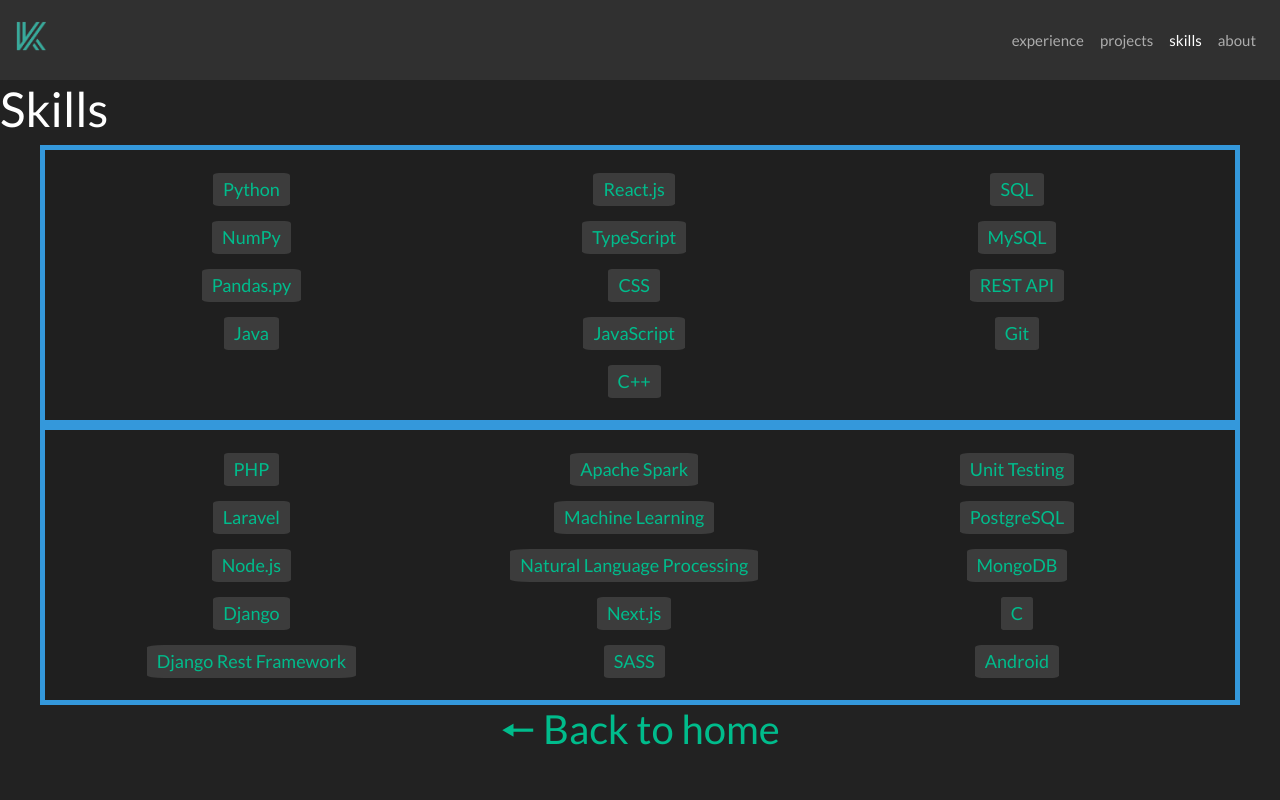
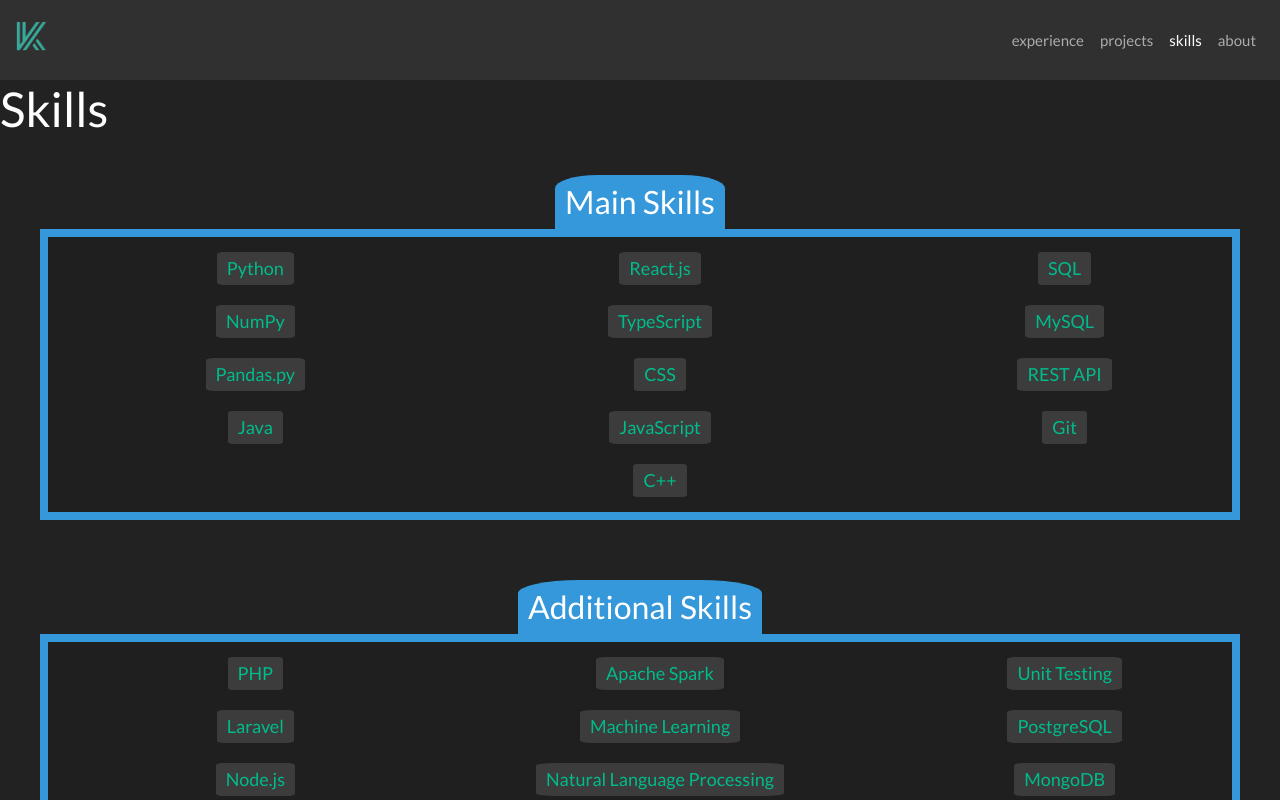
Before and after one commit to k-brereton/portfolio-site, a Next.js app: page /skills in a window 1280 px wide. Shown: the top 800 px of the page. Built offline with nearby package versions, Linux system fonts and the light colour scheme.

Commit message:
Made skills look decent, and removed ColoredBox css class

```diff
--- a/components/CommonComponents.module.scss
+++ b/components/CommonComponents.module.scss
@@ -1,9 +1,18 @@
 @use "~bootswatch/dist/darkly/variables";
 
+.skillsBoxTitle{
+  padding: 3px 10px;
+  font-size: xx-large;
+  border-radius: 25% 25% 0 0;
+
+}
 .skillsBox{
   display: inline-grid;
-  grid-template-columns: 33% 33% 33%;
+  grid-template-columns: 33.333333% 33.333333% 33.333333%;
+  grid-auto-rows: 1fr;
   background-color: darken(variables.$body-bg,1%);
+  gap: 20px;
+  padding: 15px;
 
   >div{
     text-align: center;
@@ -11,7 +20,9 @@
     justify-content: center;
     align-items: center;
     $link_background_color:lighten(variables.$body-bg,10%);
+
     >a{
+      font-size: large;
 
       display: block;
       height: min-content;
@@ -26,3 +37,15 @@
     }
   }
 }
+
+
+@media screen and (max-width: 500px) {
+  .skillsBox{
+    grid-template-columns: 50% 50%;
+    gap: 10px;
+
+    >div>a {
+      width:min-content;
+    }
+  }
+}
--- a/components/CommonComponents.tsx
+++ b/components/CommonComponents.tsx
@@ -69,16 +69,20 @@ export function TimeRangeComponent({start, end}:TimeRangeComponentProps) {
 
 interface SkillsBoxProps {
     readonly title:string|null;
-    readonly skills:ReadonlyArray<ProjectTag|null>;
+    readonly skills:ReadonlyArray<ProjectTag>;
     readonly className:string;
+    readonly titleClassName:string;
 }
-export function SkillsBox({title,skills, className}:SkillsBoxProps){
+export function SkillsBox({title,skills, className,titleClassName}:SkillsBoxProps){
 
     const links=skills.map((skill,idx)=>{
         return <div key={idx}>
-            {skill!==null && <Link href={`/projects/${skill}`}>{skill}</Link>}
+            <Link href={`/projects/${skill}`}>{skill}</Link>
         </div>;
     });
 
-    return <div className={`${className} ${styles.skillsBox}`}>{links}</div>
+    return <div className="centering">
+        <div className={`${titleClassName} ${styles.skillsBoxTitle}`}>{title}</div>
+        <div className={`${className} ${styles.skillsBox}`}>{links}</div>
+    </div>
 }
--- a/globals.scss
+++ b/globals.scss
@@ -9,13 +9,6 @@ $theme-blue:#33667F;
 .hidden{
     visibility: hidden;
     display: none;
-}
-
-
-@mixin coloredBox($color){
-    padding: 15px;
-    border: solid 5px $color;
-    font-size: large;
 }
 
 .centering{
--- a/pages/about.module.scss
+++ b/pages/about.module.scss
@@ -11,9 +11,11 @@
     height: 100%;
 }
 .textArea{
-    @include globals.coloredBox(variables.$cyan);
+    border: solid 5px variables.$cyan;
     max-width: 800px;
     display: inline-block;
+    padding: 15px;
+    font-size: large;
 }
 .contactArea{
     padding-top: 30px;
--- a/pages/skills.module.scss
+++ b/pages/skills.module.scss
@@ -2,15 +2,45 @@
 @use "~bootswatch/dist/darkly/variables";
 
 
+
 .mainArea{
   @extend .centering;
+  > * {
+    margin: 30px 0;
+  }
 }
-.firstSkills{
-  width:100%;
+.skills{
+  width:98%;
   max-width: 1200px;
-  height: 35vh;
 }
 
 .firstSkills{
-  @include globals.coloredBox(variables.$cyan);
+  @extend .skills;
+  border: solid 8px variables.$cyan;
 }
+.secondSkills{
+  @extend .skills;
+  border: solid 8px variables.$cyan;
+}
+
+.firstSkills >div:last-child{
+  grid-column: 2;
+}
+
+@media screen and (max-width: 500px) {
+  .firstSkills >div:last-child{
+    grid-column: auto;
+  }
+}
+
+.skillsTitle{
+  background-color: variables.$cyan;
+}
+
+.firstSkillsTitle{
+  @extend .skillsTitle;
+}
+.secondSkillsTitle{
+  @extend .skillsTitle;
+
+}
--- a/pages/skills.tsx
+++ b/pages/skills.tsx
@@ -5,22 +5,21 @@ import {ProjectTag} from "../components/ProjectComponents";
 import style from "./skills.module.scss"
 
 
-const MAIN_SKILLS:ReadonlyArray<ProjectTag|null>=[
+const MAIN_SKILLS:ReadonlyArray<ProjectTag>=[
     "Python",   "React.js",     "SQL",
     "NumPy",    "TypeScript",   "MySQL",
     "Pandas.py","CSS",          "REST API",
     "Java",     "JavaScript",   "Git",
-    null,       "C++"
+    "C++"
 ]
 
-const ADDITIONAL_SKILLS:ReadonlyArray<ProjectTag|null>=[
+const ADDITIONAL_SKILLS:ReadonlyArray<ProjectTag>=[
     "PHP",                  "Apache Spark",                 "Unit Testing",
     "Laravel",              "Machine Learning",             "PostgreSQL",
     "Node.js",              "Natural Language Processing",  "MongoDB",
     "Django",               "Next.js",                      "C",
     "Django Rest Framework","SASS",                         "Android"
 ];
-
 
 export default function SkillsPage() {
     return <>
@@ -29,8 +28,8 @@ export default function SkillsPage() {
         </Head>
         <h1>Skills</h1>
         <div className={style.mainArea}>
-                <SkillsBox title="Main Skills" skills={MAIN_SKILLS}  className={style.firstSkills}/>
-                <SkillsBox title="Additional Skills" skills={ADDITIONAL_SKILLS} className={style.firstSkills}/>
+                <SkillsBox title="Main Skills" skills={MAIN_SKILLS}  className={style.firstSkills} titleClassName={style.firstSkillsTitle}/>
+                <SkillsBox title="Additional Skills" skills={ADDITIONAL_SKILLS} className={style.secondSkills} titleClassName={style.secondSkillsTitle}/>
         </div>
     </>
 }
```
